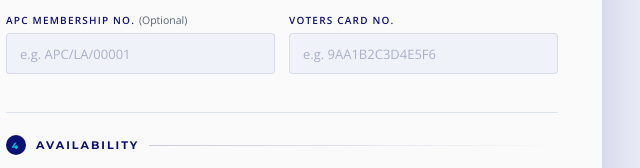
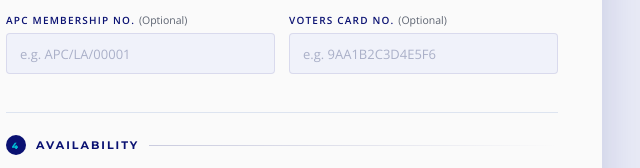
Before and after one commit to Agbaraojo001/MFA-AMBASSADORS, a website: page public/index.html in a window 1280 px wide. Shown: the part 1316-1484 px from the top of the page, 358-998 px from the left. Drawn offline with nearby package versions, Linux system fonts and the light colour scheme.

Commit message:
voters card optional

```diff
--- a/public/index.html
+++ b/public/index.html
@@ -303,7 +303,7 @@
             <div class="error-msg" id="e-apc_membership_no"></div>
           </div>
           <div class="field" id="f-voters_card_no">
-            <label>Voters Card No. <span class="opt"></span></label>
+            <label>Voters Card No. <span class="opt">(Optional)</span></label>
             <input type="text" id="voters_card_no" placeholder="e.g. 9AA1B2C3D4E5F6"
                    maxlength="50">
             <div class="error-msg" id="e-voters_card_no"></div>
```
